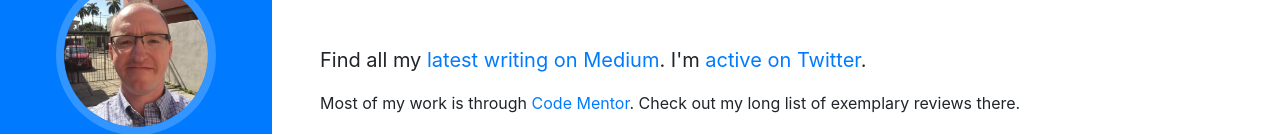
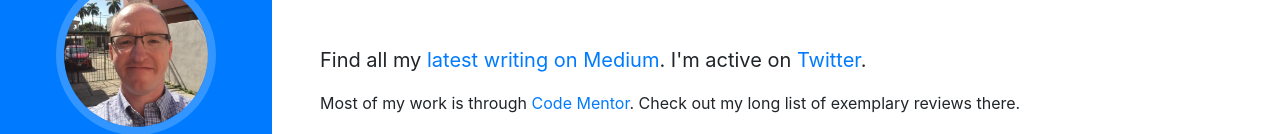
Before and after one commit to nigelbpeck/nigelbpeck-website, a website with bundled scripts: page index.html in a window 1280 px wide. Shown: the part 341-475 px from the top of the page. Built offline with nearby package versions, Linux system fonts and the light colour scheme; a web font is replaced by a local one.

Commit message:
Update intro

```diff
--- a/index.html
+++ b/index.html
@@ -47,7 +47,7 @@
         </h1>
         <div class="subheading mb-5">Mentor, Writer, Consultant, Technical Project Manager, Software Engineer</div>
         <p class="lead mb-5">I have been leading, managing and developing projects with web technologies for over twenty years. I offer mentoring and consultancy to help learners, professional developers and product owners. I offer freelance development work.</p>
-        <p style="font-size:20px;">Find all my <a href="https://medium.com/@nigelbpeck">latest writing on Medium</a>. I'm <a href="https://twitter.com/nigelbpeck">active on Twitter</a>.</p>
+        <p style="font-size:20px;">Find all my <a href="https://medium.com/@nigelbpeck">latest writing on Medium</a>. I'm active on <a href="https://twitter.com/nigelbpeck">Twitter</a>.</p>
         <p>Most of my work is through <a href="https://www.codementor.io/nigelbpeck">Code Mentor</a>. Check out my long list of exemplary reviews there.</p>
         <p>I write <a href="https://medium.com/@nigelbpeck">articles on Medium</a>, for <a href="https://medium.com/swlh">The Startup</a> and independently.</p>
         <p>A recent popular article is <a href="https://medium.com/swlh/being-a-programmer-is-not-about-writing-code-84aa54cb1c61">Being a Programmer is Not About Writing Code</a>. Another is <a href="https://www.codementor.io/@nigelbpeck/how-to-code-web-apps-the-right-way-uibsw435s">How to Code Web Apps the Right Way</a>.</p>
```
